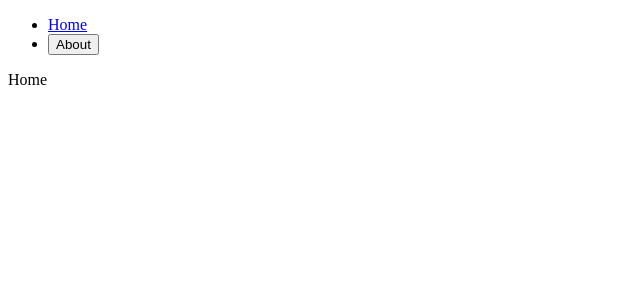
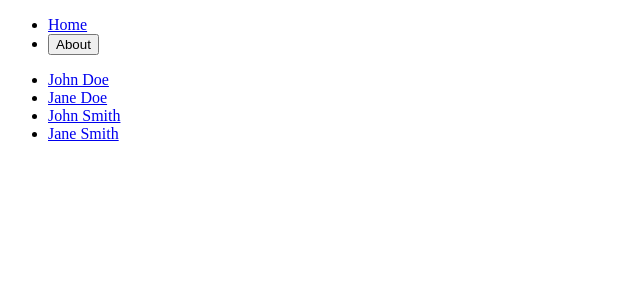
Before and after one commit to ralo-med/react-crypto, a React (Vite) app: page / in a window 1280 px wide. Shown: the top 300 px of the page, without its empty margins (0-640 px from the left). Built offline with nearby package versions, Linux system fonts and the light colour scheme.

Commit message:
#useParams

```diff
--- /dev/null
+++ b/src/db.ts
@@ -0,0 +1,6 @@
+export const users = [
+  { id: 1, name: "John Doe", email: "john@doe.com" },
+  { id: 2, name: "Jane Doe", email: "jane@doe.com" },
+  { id: 3, name: "John Smith", email: "john@smith.com" },
+  { id: 4, name: "Jane Smith", email: "jane@smith.com" },
+];
--- a/src/screens/Home.tsx
+++ b/src/screens/Home.tsx
@@ -1,5 +1,18 @@
+import { Link } from "react-router-dom";
+import { users } from "../db";
+
 function Home() {
-  return <div>Home</div>;
+  return (
+    <div>
+      <ul>
+        {users.map((user) => (
+          <li key={user.id}>
+            <Link to={`/users/${user.id}`}>{user.name}</Link>
+          </li>
+        ))}
+      </ul>
+    </div>
+  );
 }
 
 export default Home;
--- a/src/screens/Router.tsx
+++ b/src/screens/Router.tsx
@@ -4,6 +4,7 @@ import About from "./About";
 import Home from "./Home";
 import NotFound from "./NotFound";
 import ErrorComponent from "../components/ErrorComponent";
+import User from "./users/User";
 
 const router = createBrowserRouter([
   {
@@ -19,6 +20,10 @@ const router = createBrowserRouter([
         path: "about",
         element: <About />,
       },
+      {
+        path: "users/:id",
+        element: <User />,
+      },
     ],
     errorElement: <NotFound />,
   },
--- /dev/null
+++ b/src/screens/users/User.tsx
@@ -0,0 +1,8 @@
+import { useParams } from "react-router-dom";
+
+function User() {
+  const { id } = useParams();
+  return <div>User {id}</div>;
+}
+
+export default User;
```
